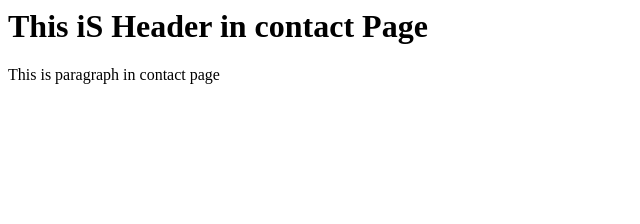
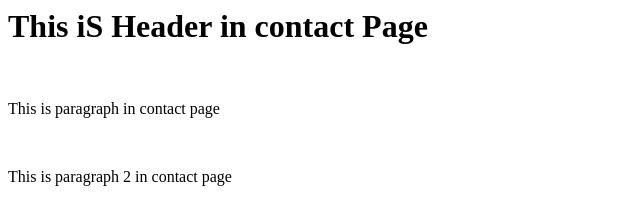
Before and after one commit to Jay-pal/New-Repository, a plain HTML site: page contact.html in a window 1280 px wide. Shown: the whole page, without its empty margins (0-640 px from the left). Drawn offline with Linux system fonts and the light colour scheme.

```diff
--- a/contact.html
+++ b/contact.html
@@ -1,6 +1,9 @@
 <html>
 <body>
 <h1>This iS Header in contact Page </h1>
+<br>
 <p>This is paragraph in contact page</p>
+<br>
+<p>This is paragraph 2 in contact page</p>
 </body>
 </html>
```
Also changed, not shown: monument.html (added).
